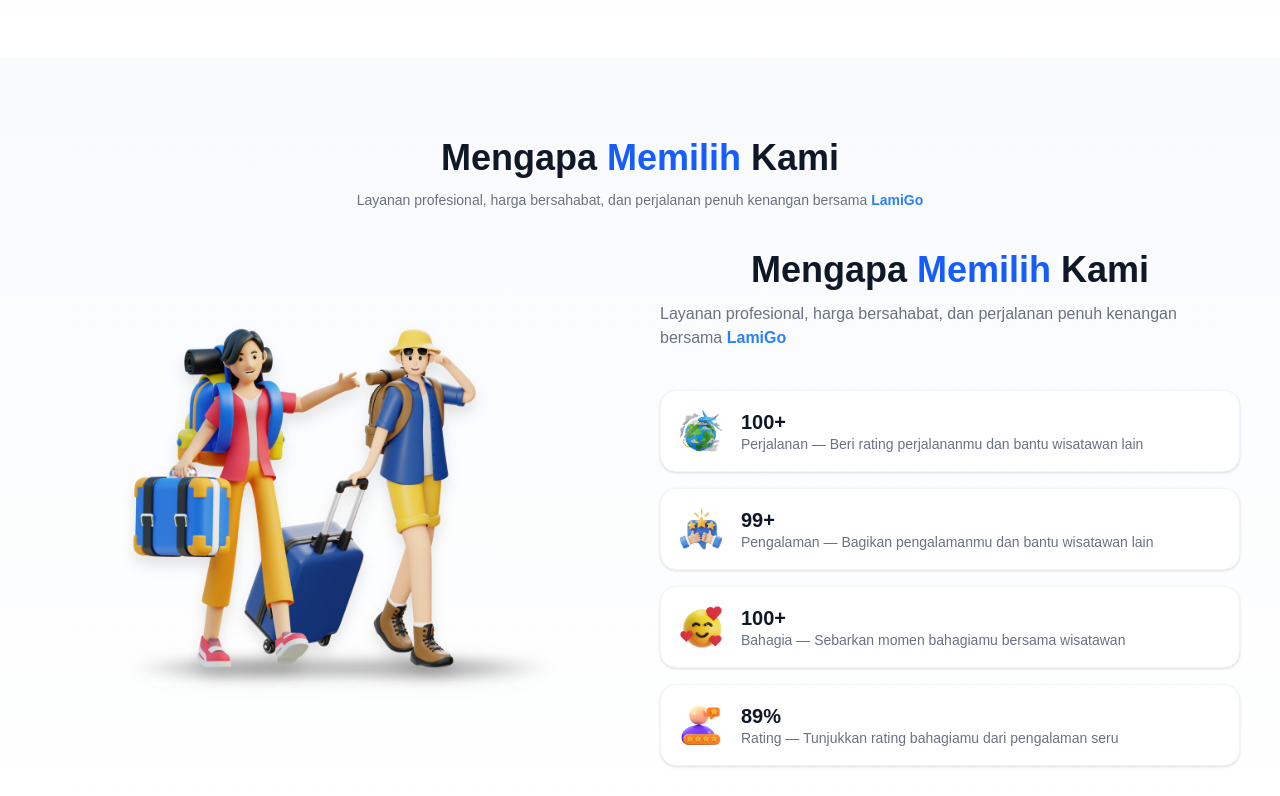
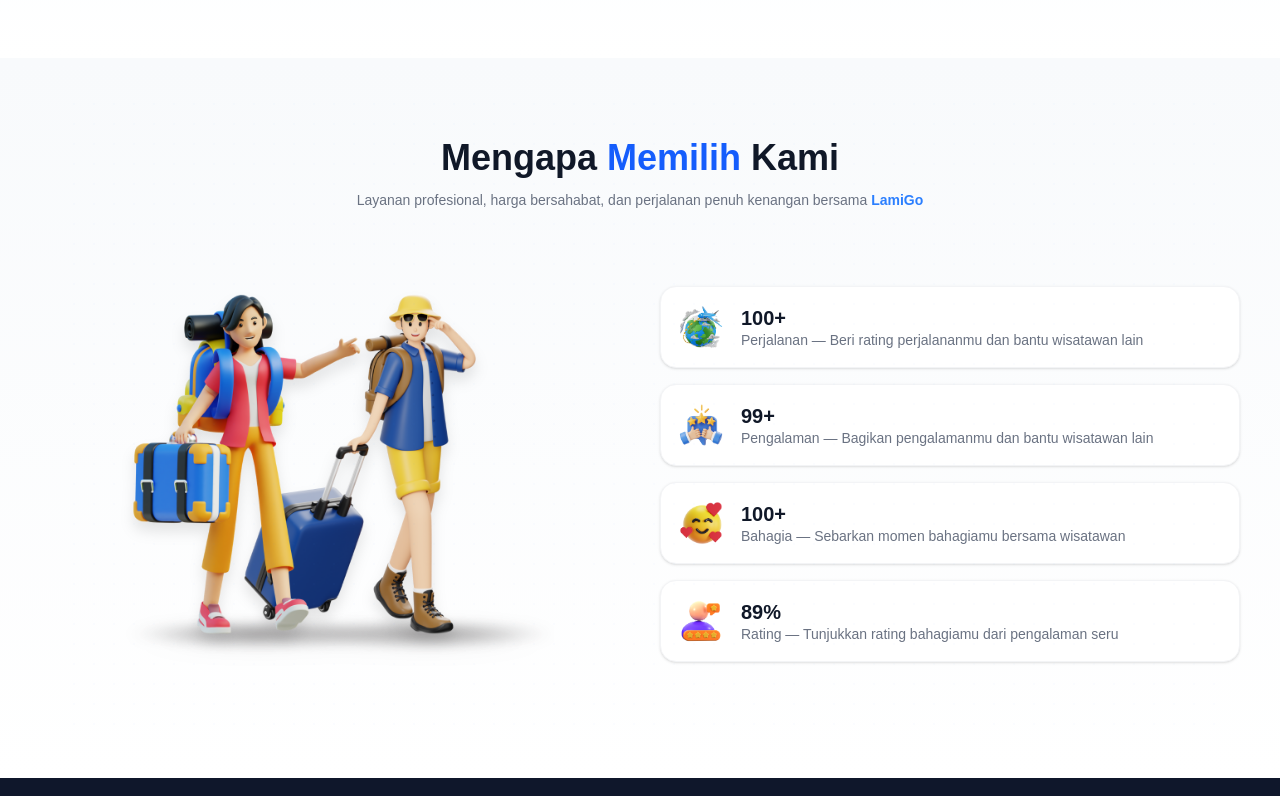
Before and after one commit to megustaSzy/project-web-mobile, a Next.js app in the folder web/: page / in a window 1280 px wide. Shown: the part 1420-2216 px from the top of the page. Built offline with nearby package versions, Linux system fonts and the light colour scheme.

Commit message:
merubah font

```diff
--- a/web/src/app/components/ChooseUs.tsx
+++ b/web/src/app/components/ChooseUs.tsx
@@ -4,6 +4,7 @@ export default function ChooseUs() {
   return (
     <section className="relative bg-gradient-to-b from-[#f8fafc] to-white py-20 overflow-hidden">
               {/* Konten kanan */}
+        <div>
           <h2 className="text-center text-3xl md:text-4xl font-extrabold text-gray-900 mb-3">
             Mengapa <span className="text-blue-600">Memilih</span> Kami
           </h2>
@@ -23,15 +24,7 @@ export default function ChooseUs() {
           />
         </div>
 
-        {/* Konten kanan */}
-        <div>
-          <h2 className="text-center md:text-4xl font-extrabold text-gray-900 mb-3">
-            Mengapa <span className="text-blue-600">Memilih</span> Kami
-          </h2>
-          <p className="text-gray-500 mb-10">
-            Layanan profesional, harga bersahabat, dan perjalanan penuh kenangan
-            bersama <span className="font-semibold text-blue-500">LamiGo</span>
-          </p>
+
 
           {/* List Kelebihan */}
           <div className="space-y-4">
```
